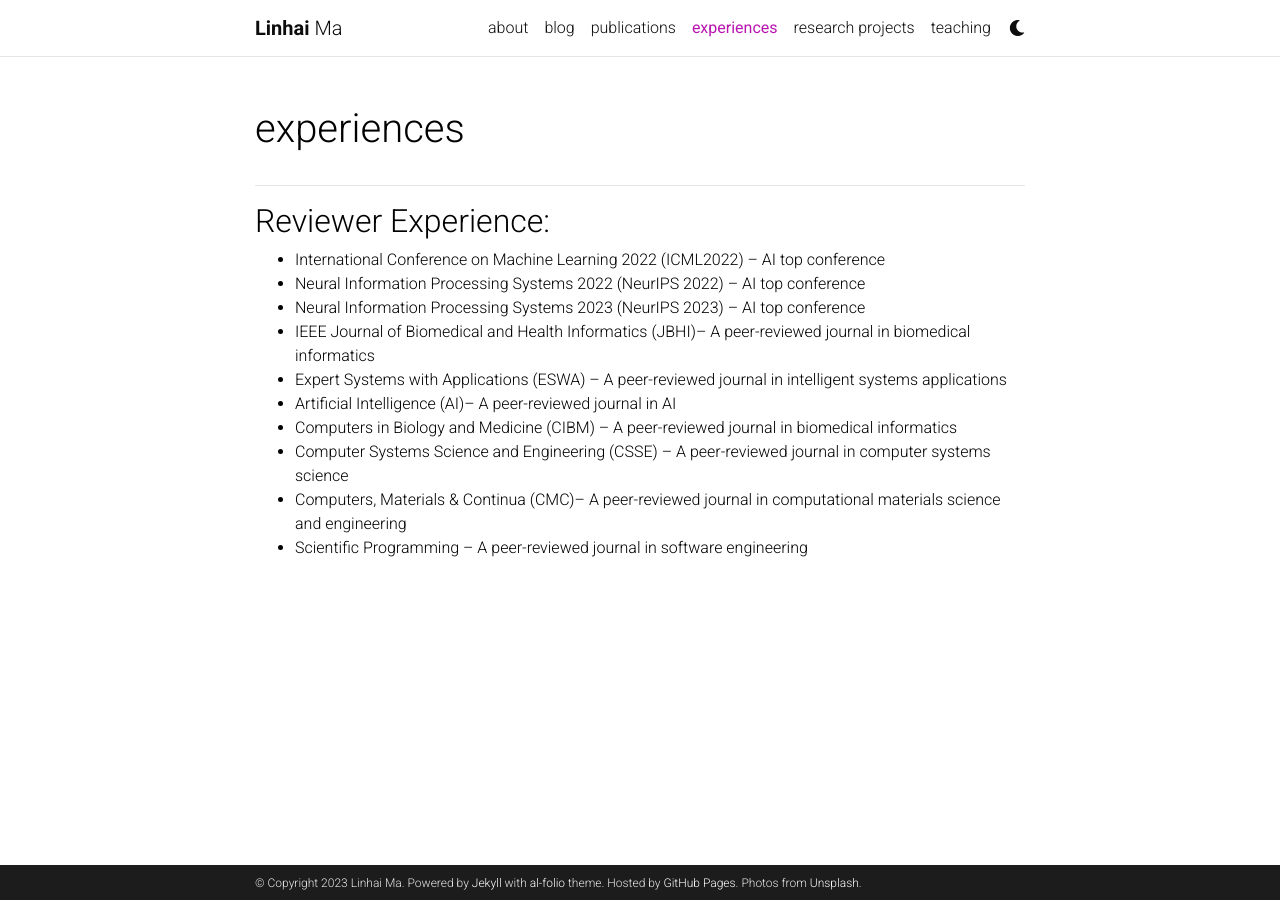
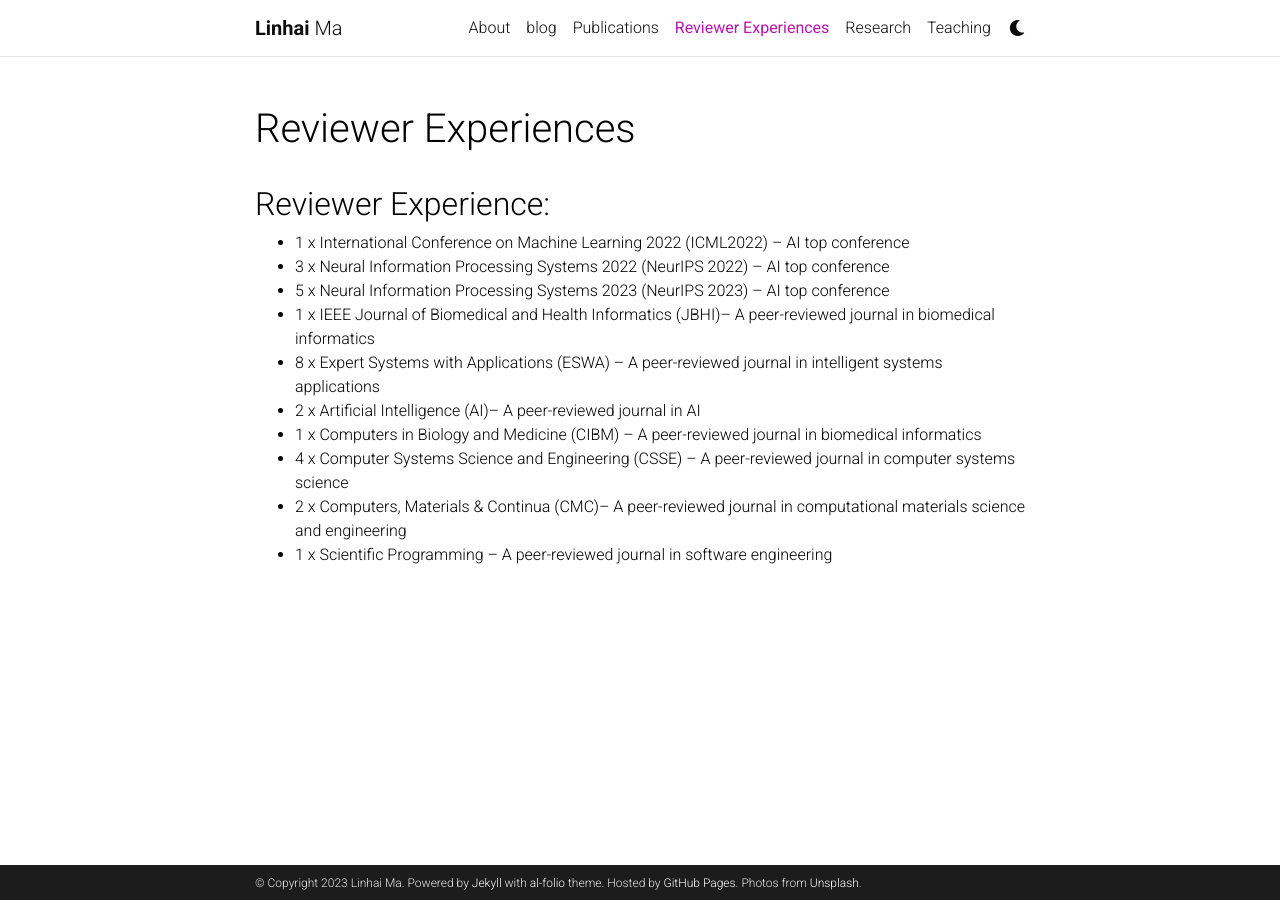
Before and after one commit to SarielMa/SarielMa.github.io, a Jekyll site: the page built from _pages/experiences.md, in a window 1280 px wide. Built offline with Jekyll 4.4.1, drawn with Linux system fonts in a browser that asks for light colours; full-size pictures stand in for the smaller copies a plugin makes; comment, search, counter and statistics services are not loaded; a style sheet for code colours, icons or effects is not loaded.

```diff
--- a/_pages/experiences.md
+++ b/_pages/experiences.md
@@ -1,22 +1,20 @@
 ---
 layout: page
 permalink: /experiences/
-title: experiences
+title: Reviewer Experiences
 description:
 nav: true
 nav_order: 5
 ---
 
- ___
-
 ## Reviewer Experience:
--	International Conference on Machine Learning 2022 (ICML2022) – AI top conference
--	Neural Information Processing Systems 2022 (NeurIPS 2022) – AI top conference
--	Neural Information Processing Systems 2023 (NeurIPS 2023) – AI top conference
--	IEEE Journal of Biomedical and Health Informatics (JBHI)– A peer-reviewed journal in biomedical informatics
--	Expert Systems with Applications (ESWA) – A peer-reviewed journal in intelligent systems applications
--	Artificial Intelligence (AI)– A peer-reviewed journal in AI
--	Computers in Biology and Medicine (CIBM) – A peer-reviewed journal in biomedical informatics
--	Computer Systems Science and Engineering (CSSE) – A peer-reviewed journal in computer systems science
--	Computers, Materials & Continua (CMC)–  A peer-reviewed journal in computational materials science and engineering
--	Scientific Programming – A peer-reviewed journal in software engineering
+-	1 x International Conference on Machine Learning 2022 (ICML2022) – AI top conference
+-	3 x Neural Information Processing Systems 2022 (NeurIPS 2022) – AI top conference
+-	5 x Neural Information Processing Systems 2023 (NeurIPS 2023) – AI top conference
+-	1 x IEEE Journal of Biomedical and Health Informatics (JBHI)– A peer-reviewed journal in biomedical informatics
+-	8 x Expert Systems with Applications (ESWA) – A peer-reviewed journal in intelligent systems applications
+-	2 x Artificial Intelligence (AI)– A peer-reviewed journal in AI
+-	1 x Computers in Biology and Medicine (CIBM) – A peer-reviewed journal in biomedical informatics
+-	4 x Computer Systems Science and Engineering (CSSE) – A peer-reviewed journal in computer systems science
+-	2 x Computers, Materials & Continua (CMC)–  A peer-reviewed journal in computational materials science and engineering
+-	1 x Scientific Programming – A peer-reviewed journal in software engineering
--- a/_pages/research projects.md
+++ b/_pages/research projects.md
@@ -1,7 +1,7 @@
 ---
 layout: page
 permalink: /research/
-title: research projects
+title: Research
 description:
 nav: true
 nav_order: 5
```
Also changed, not shown: _bibliography/papers.bib (+13 -11 lines), _pages/about.md (+2 -2 lines), _pages/publications.md (+1 -1 lines), _pages/teaching.md (+1 -1 lines), blog/index.html (deleted, +0 -100 lines).
